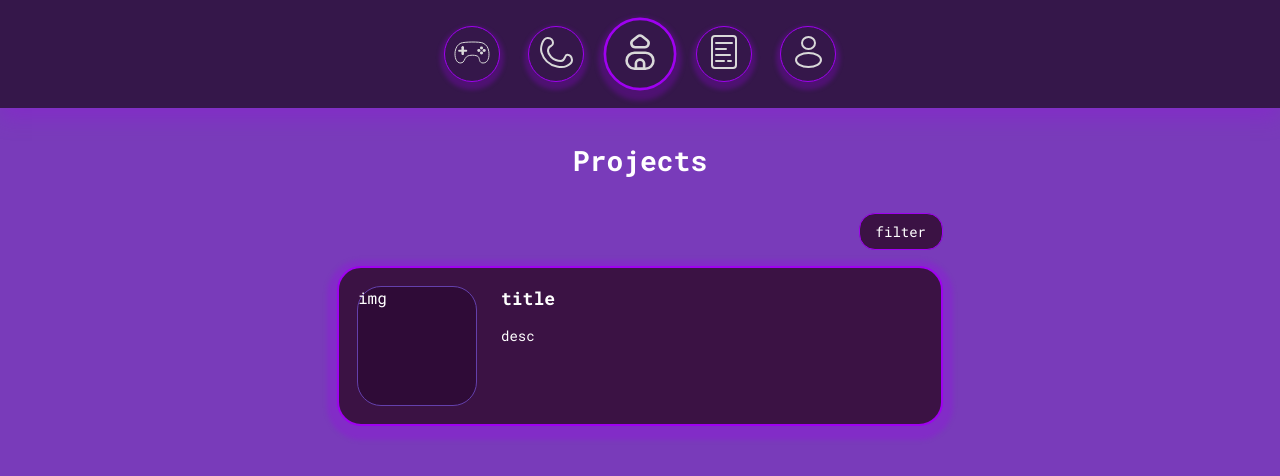
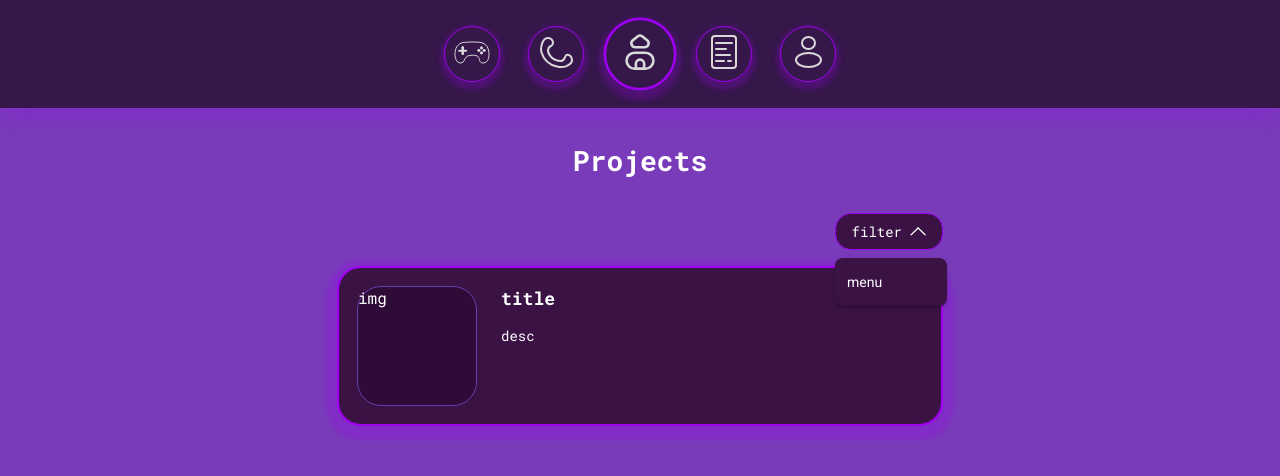
Before and after one commit to honnohoney/portfolioV2, an Angular app in the folder portfolio/: page /project in a window 1280 px wide. Both pictures are taken after a click on the element "filter". Shown: the top 476 px of the page. Built offline with nearby package versions, Linux system fonts and the light colour scheme.

Commit message:
adding mat menu

```diff
--- a/portfolio/src/app/components/pages/project-page/project-page.html
+++ b/portfolio/src/app/components/pages/project-page/project-page.html
@@ -1,7 +1,13 @@
 <div class="project-page-container">
   <div class="project-page-title">Projects</div>
   <div class="project-page-body">
-    <div class="filter-box">filter</div>
+    <div class="filter-box" [matMenuTriggerFor]="projectPageFilterMenu" #menuTrigger="matMenuTrigger" [class.open]="menuTrigger.menuOpen">
+      filter
+      <img src="/assets/icons/arrow-icon-white.svg" class="arrow-icon" />
+    </div>
+    <mat-menu #projectPageFilterMenu="matMenu" class="project-page-filter-menu">
+      <button mat-menu-item>menu</button>
+    </mat-menu>
     <div class="project-card-container">
       <app-project-card></app-project-card>
     </div>
--- a/portfolio/src/app/components/pages/project-page/project-page.scss
+++ b/portfolio/src/app/components/pages/project-page/project-page.scss
@@ -28,7 +28,19 @@
         padding: 8px 16px;
         font-size: 14px;
         cursor: pointer;
-        user-select: none;;
+        user-select: none;
+        display: flex;
+        align-items: center;
+        gap: 8px;
+        &.open {
+          .arrow-icon {
+            transform: rotate(-180deg);
+          }
+        }
+        .arrow-icon {
+          transition: transform 0.3s ease;
+          width: 16px;
+        }
       }
       .project-card-container {
         display: flex;
@@ -40,3 +52,18 @@
     }
   }
 }
+
+::ng-deep .mat-mdc-menu-panel.project-page-filter-menu {
+  background-color: $background-item-color;
+  border-radius: 8px;
+  margin: 8px 0 0 0;
+  .mat-mdc-menu-content {
+    padding: 0;
+    .mat-mdc-menu-item {
+      .mat-mdc-menu-item-text {
+        font-size: 14px;
+        font-family: Roboto, "Helvetica Neue", sans-serif;
+      }
+    }
+  }
+}
```
Also changed, not shown: portfolio/src/app/components/pages/project-page/project-page.ts (+4 -5 lines).
